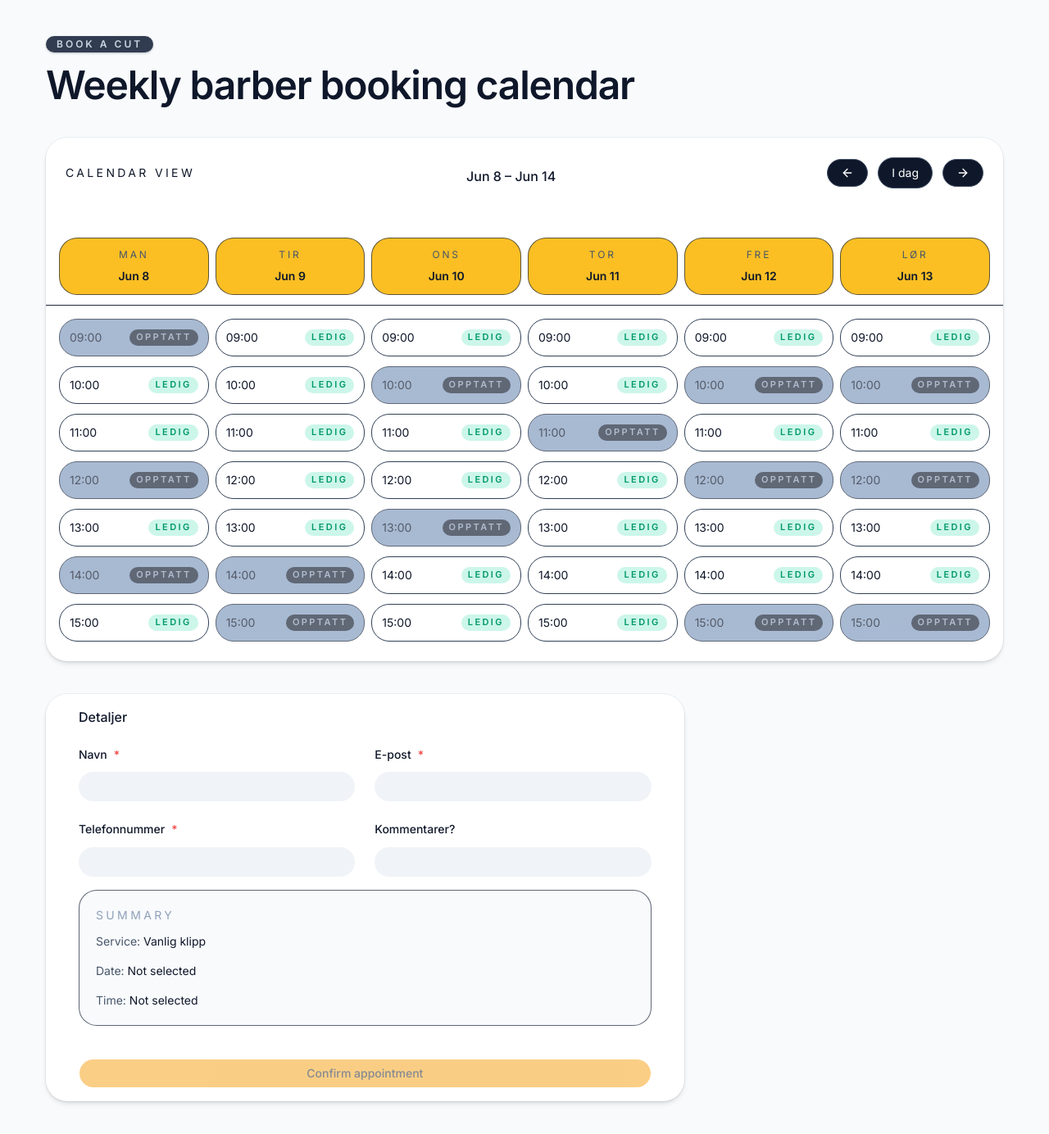
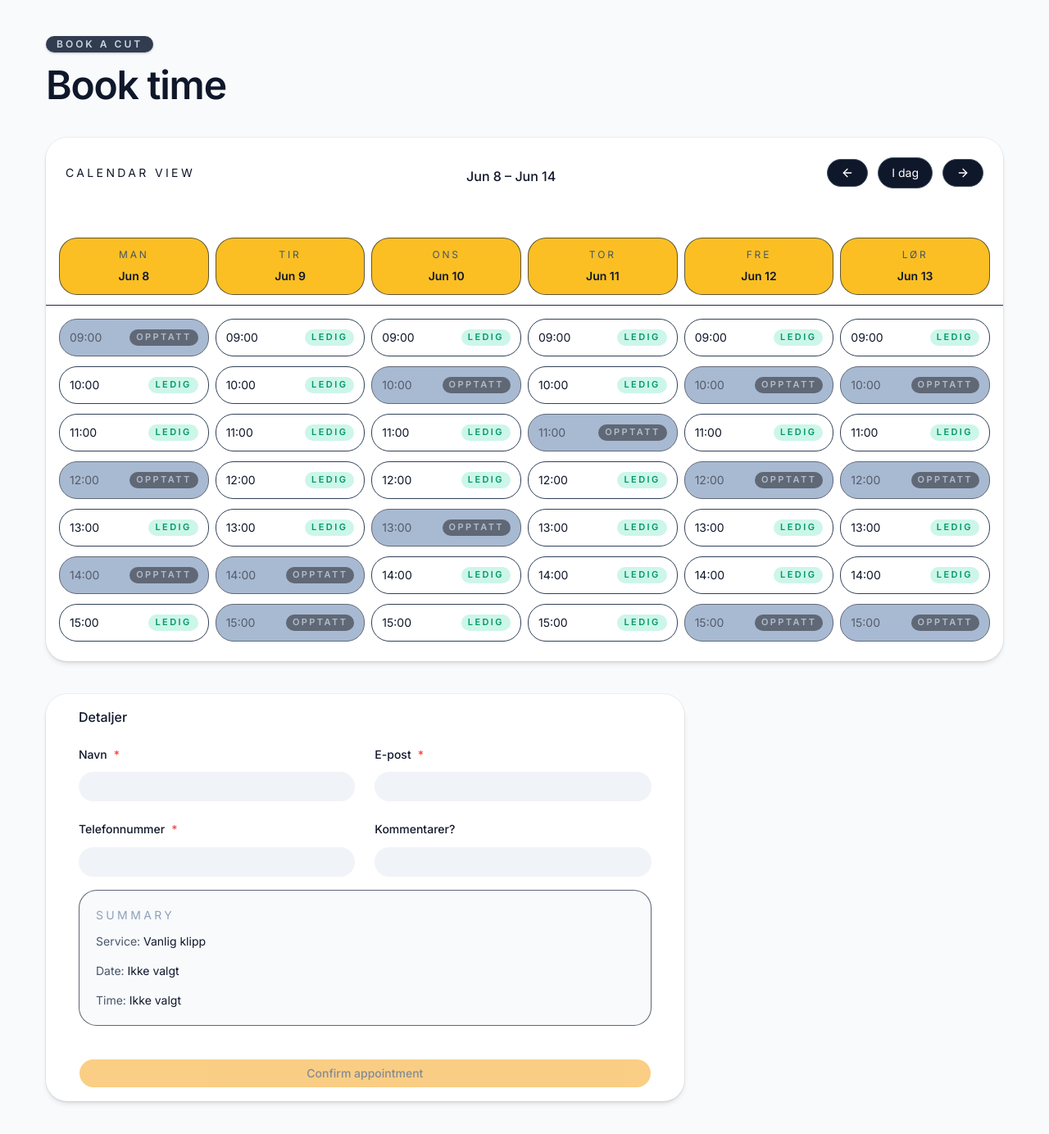
Before and after one commit to Kristiangit/SalongBooking, a Next.js app: page /booking in a window 1280 px wide. Shown: the whole page at 82% size. Built offline with nearby package versions, Linux system fonts and the light colour scheme.

Commit message:
norskifisering

```diff
--- a/src/components/admin/dashboard.tsx
+++ b/src/components/admin/dashboard.tsx
@@ -51,7 +51,7 @@ export default function AdminDashboard() {
       <div className="grid md:grid-cols-3 gap-6">
         <Card className="bg-white border shadow-sm">
           <CardContent className="p-4">
-            <h2 className="text-lg font-semibold text-gray-600">Total Bookings</h2>
+            <h2 className="text-lg font-semibold text-gray-600">Antall timer i dag</h2>
             <p className="text-2xl text-blue-600">{appointments.length}</p>
           </CardContent>
         </Card>
@@ -78,7 +78,7 @@ export default function AdminDashboard() {
                 </div>
                 <div className="text-right">
                   <p className="text-gray-700">{appt.time}</p>
-                  <Button size="sm" variant="destructive">Cancel</Button>
+                  <Button size="sm" variant="destructive">Avbook</Button>
                 </div>
               </div>
             ))}
--- a/src/components/booking/appointment-panel.tsx
+++ b/src/components/booking/appointment-panel.tsx
@@ -78,10 +78,10 @@ export function AppointmentPanel({
                               Service: <span className="text-foreground">Vanlig klipp</span>
                           </p>
                           <p>
-                              Date: <span className="text-foreground">{selectedDay ? selectedDay.toLocaleDateString("en-US", { month: "short", day: "numeric" }) : "Not selected"}</span>
+                              Date: <span className="text-foreground">{selectedDay ? selectedDay.toLocaleDateString("en-US", { month: "short", day: "numeric" }) : "Ikke valgt"}</span>
                           </p>
                           <p>
-                              Time: <span className="text-foreground">{selectedSlot ?? "Not selected"}</span>
+                              Time: <span className="text-foreground">{selectedSlot ?? "Ikke valgt"}</span>
                           </p>
                       </div>
                   </div>
--- a/src/components/booking/booking-page.tsx
+++ b/src/components/booking/booking-page.tsx
@@ -48,6 +48,9 @@ function buildWeek(start: Date) {
     return day
   })
 }
+
+
+
 
 const bookingServices = services
 
@@ -104,7 +107,7 @@ export default function BookingPage() {
             <div>
               <Badge variant="title">Book a cut</Badge>
               <h1 className="mt-4 text-4xl font-semibold tracking-tight text-foreground sm:text-5xl">
-                Weekly barber booking calendar
+                Book time
               </h1>
             </div>
           </div>
```
Also changed, not shown: 1 other file (tests, documents, lock files or other folders).
